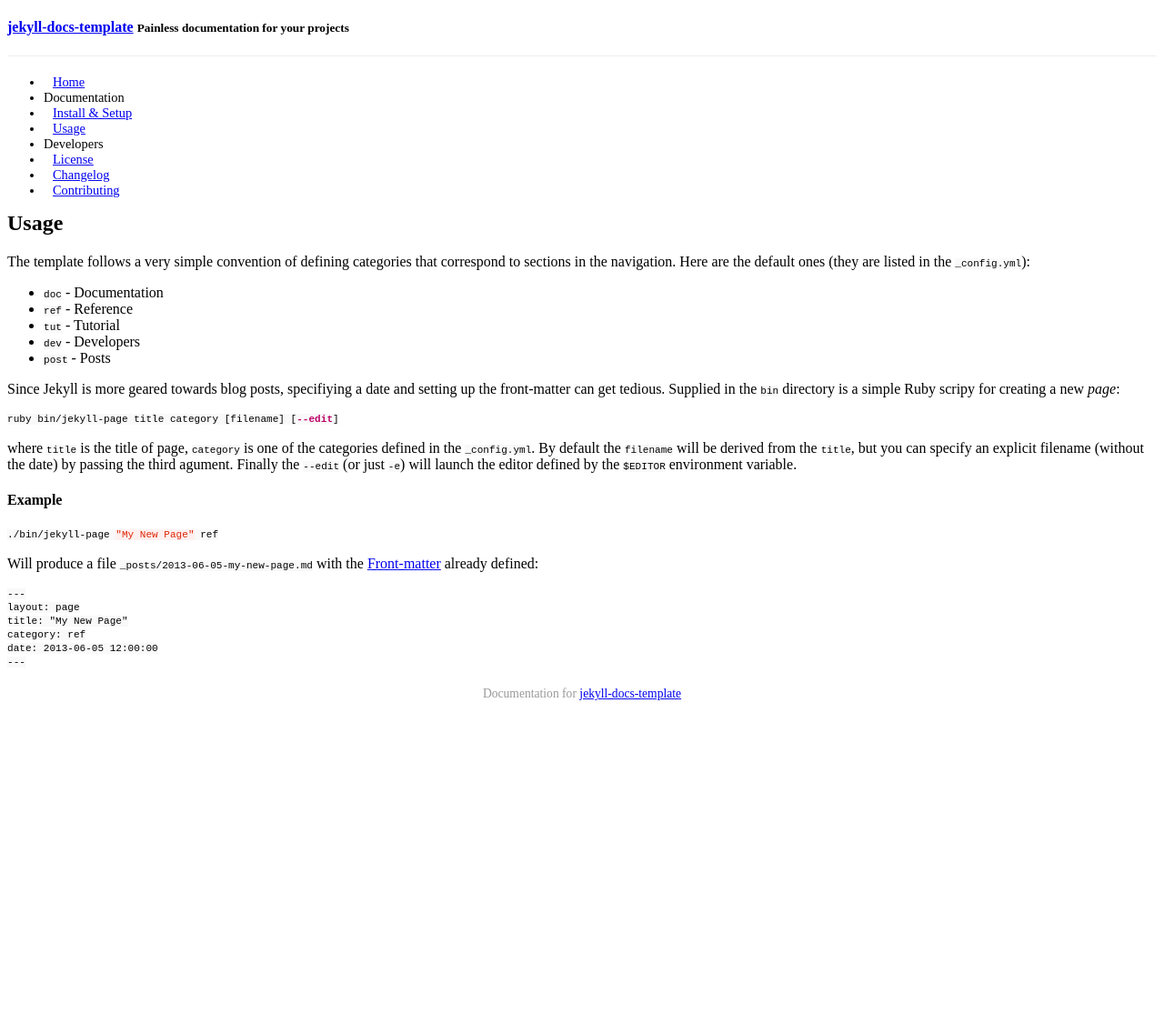
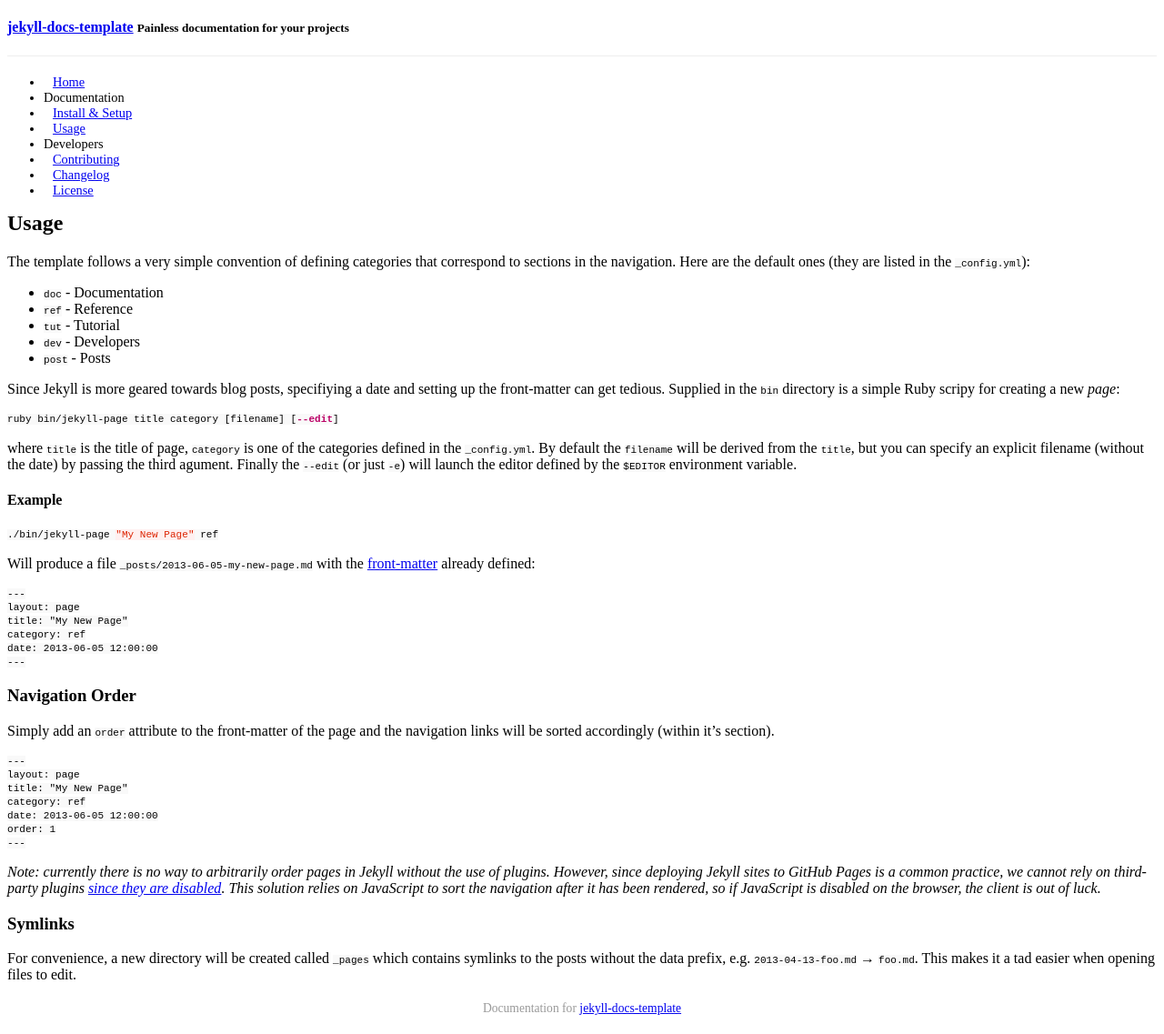
Before and after one commit to bruth/jekyll-docs-template, a Jekyll site: the page built from _posts/2013-06-06-usage.md, in a window 1280 px wide. Shown: the whole page at 91% size. Built offline with Jekyll 4.4.1, drawn with Linux system fonts in a browser that asks for light colours; Markdown is read by kramdown in place of the engine named in the settings; a style sheet for code colours, icons or effects is not loaded; before the commit the page ends 900 px from its top, so only the background shows below that.

Commit message:
Document navigation order usage
Add order to posts

````diff
--- a/_posts/2013-06-06-usage.md
+++ b/_posts/2013-06-06-usage.md
@@ -3,6 +3,7 @@ layout: page
 title: "Usage"
 category: doc
 date: 2013-06-06 08:55:36
+order: 1
 ---
 
 The template follows a very simple convention of defining categories that correspond to sections in the navigation. Here are the default ones (they are listed in the `_config.yml`):
@@ -27,7 +28,7 @@ where `title` is the title of page, `category` is one of the categories defined
 ./bin/jekyll-page "My New Page" ref
 ```
 
-Will produce a file `_posts/2013-06-05-my-new-page.md` with the [Front-matter](http://jekyllrb.com/docs/frontmatter/) already defined:
+Will produce a file `_posts/2013-06-05-my-new-page.md` with the [front-matter](http://jekyllrb.com/docs/frontmatter/) already defined:
 
 ```html
 ---
@@ -37,3 +38,23 @@ category: ref
 date: 2013-06-05 12:00:00
 ---
 ```
+
+### Navigation Order
+
+Simply add an `order` attribute to the front-matter of the page and the navigation links will be sorted accordingly (within it's section).
+
+```html
+---
+layout: page
+title: "My New Page"
+category: ref
+date: 2013-06-05 12:00:00
+order: 1
+---
+```
+
+_Note: currently there is no way to arbitrarily order pages in Jekyll without the use of plugins. However, since deploying Jekyll sites to GitHub Pages is a common practice, we cannot rely on third-party plugins [since they are disabled](https://help.github.com/articles/pages-don-t-build-unable-to-run-jekyll#unsafe-plugins). This solution relies on JavaScript to sort the navigation after it has been rendered, so if JavaScript is disabled on the browser, the client is out of luck._
+
+### Symlinks
+
+For convenience, a new directory will be created called `_pages` which contains symlinks to the posts without the data prefix, e.g. `2013-04-13-foo.md` &rarr; `foo.md`. This makes it a tad easier when opening files to edit.
````
Also changed, not shown: _posts/2013-06-03-contributing.md (+1 -0 lines), _posts/2013-06-05-changelog.md (+1 -0 lines), _posts/2013-06-05-license.md (+2 -0 lines), _posts/2013-06-06-install-setup.md (+1 -0 lines).
